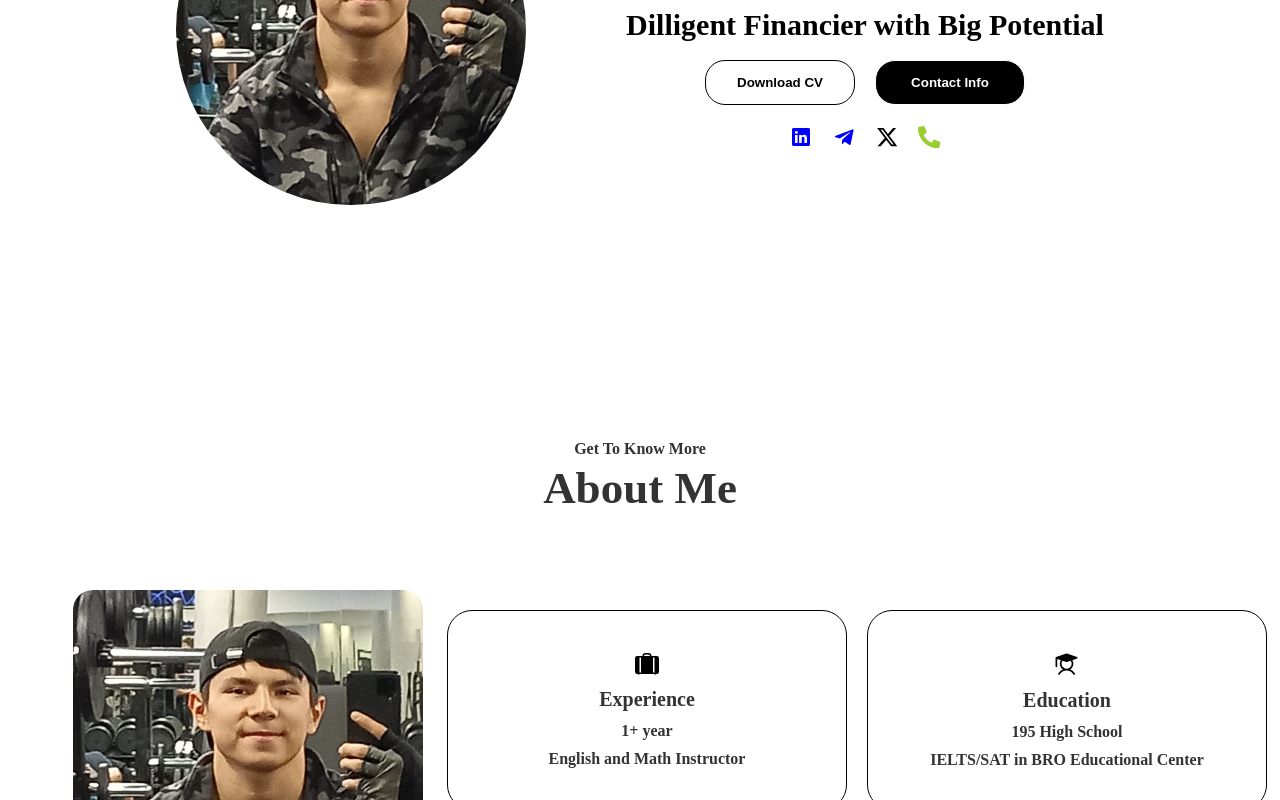
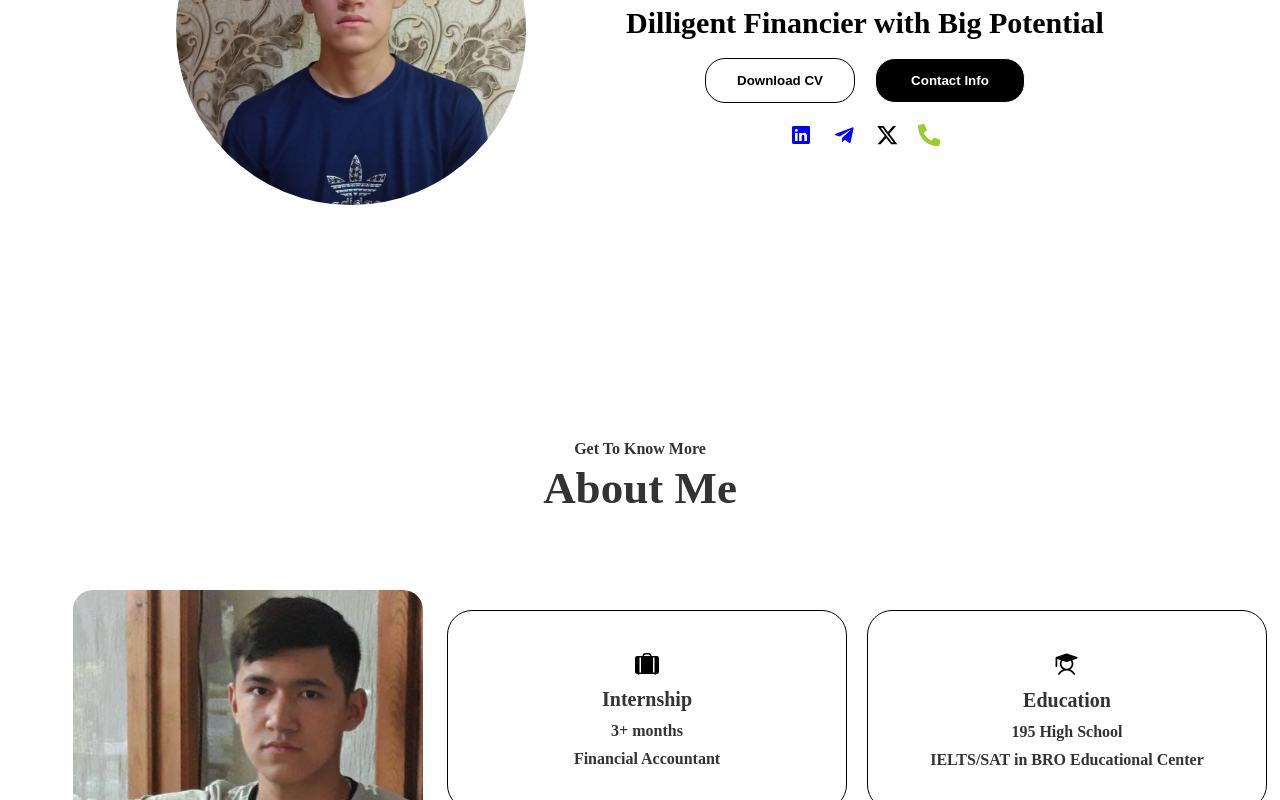
Before and after one commit to Qoqondabitta/Sarvar, a React (Vite) app: page / in a window 1280 px wide. Shown: the part 380-1180 px from the top of the page. Built offline with nearby package versions, Linux system fonts and the light colour scheme.

Commit message:
footer, about and hero sections have been updated

```diff
--- a/src/components/about/About.jsx
+++ b/src/components/about/About.jsx
@@ -30,9 +30,9 @@ const About = () => {
           <VerticalBox className="center">
             <AboutBoxes className="column-center">
               <BsSuitcaseLgFill color="black" size="1.5rem" />
-              <Subtitle>Experience</Subtitle>
-              <AboutText>1+ year</AboutText>
-              <AboutText>English and Math Instructor</AboutText>
+              <Subtitle>Internship</Subtitle>
+              <AboutText>3+ months</AboutText>
+              <AboutText>Financial Accountant</AboutText>
             </AboutBoxes>
             <AboutBoxes className="column-center">
               <PiStudentFill color="black" size="1.7rem" />
--- a/src/components/about/style.js
+++ b/src/components/about/style.js
@@ -117,6 +117,7 @@ export const AboutImage = styled.img`
   width: 350px;
   height: 350px;
   border-radius: 20px;
+  object-fit: cover;
 
   @media only screen and (max-width: 1100px) {
     width: 300px;
--- a/src/components/footer/Footer.jsx
+++ b/src/components/footer/Footer.jsx
@@ -4,7 +4,7 @@ import { foter } from "../../constants/footer";
 
 const Footer = () => {
   return (
-    <Main className="center">
+    <Main id="footer" className="center">
       <Container className="space-bet">
         {foter.map((v, i) => (
           <List className="column-center" key={i}>
--- a/src/components/hero/Hero.jsx
+++ b/src/components/hero/Hero.jsx
@@ -10,14 +10,14 @@ import {
   Box,
   HeroButtons,
 } from "./style";
-import sarvar from "../../assets/sarvar.jpg";
+import sarvar from "../../assets/profilephoto.jpg";
 // =============Icons=================
 import { IoLogoLinkedin } from "react-icons/io";
 import { FaPhoneAlt } from "react-icons/fa";
 import { FaXTwitter } from "react-icons/fa6";
 import { BiLogoTelegram } from "react-icons/bi";
 // =============Icons=================
-import resume from "../../assets/Resume of Turgunaliev Sarvar.pdf"
+import resume from "../../assets/Resume of Turgunaliev Sarvar.pdf";
 
 const Hero = () => {
   return (
@@ -36,15 +36,40 @@ const Hero = () => {
             >
               <HeroButtons className="center">Download CV</HeroButtons>
             </a>
+            <a href="#footer" style={{ textDecoration: "none" }}>
               <HeroButtons className="center" black="true">
                 Contact Info
               </HeroButtons>
+            </a>
           </Box>
           <Box className="center">
+            <a
+              target="_blank"
+              href="https://www.linkedin.com/in/sarvar-turgunaliev-648001331?utm_source=share&utm_campaign=share_via&utm_content=profile&utm_medium=ios_app"
+              style={{ textDecoration: "none" }}
+            >
               <IoLogoLinkedin size="1.5rem" color="blue" />
+            </a>
+            <a
+              target="_blank"
+              href="https://t.me/turgunalievsarvar"
+              style={{ textDecoration: "none" }}
+            >
               <BiLogoTelegram size="1.4rem" color="blue" />
+            </a>
+            <a
+              target="_blank"
+              href="https://x.com/iamsarvarjon"
+              style={{ textDecoration: "none" }}
+            >
               <FaXTwitter size="1.4rem" color="black" />
+            </a>
+            <a
+              href="tel:+998909621180"
+              style={{ textDecoration: "none" }}
+            >
               <FaPhoneAlt size="1.4rem" color="yellowgreen" />
+            </a>
           </Box>
         </HeroRight>
       </Container>
--- a/src/constants/navbar.js
+++ b/src/constants/navbar.js
@@ -1,5 +1,5 @@
 export const navbarItems = [
-  { id: 1, title: "Home" },
+  // { id: 1, title: "Home" },
   { id: 2, title: "About" },
   { id: 3, title: "Experience" },
   { id: 4, title: "Certificates" },
```
Also changed, not shown: src/assets/profilephoto.jpg (added), src/assets/sarvar.jpg. Lines whose indentation alone changed are shown as unchanged.
